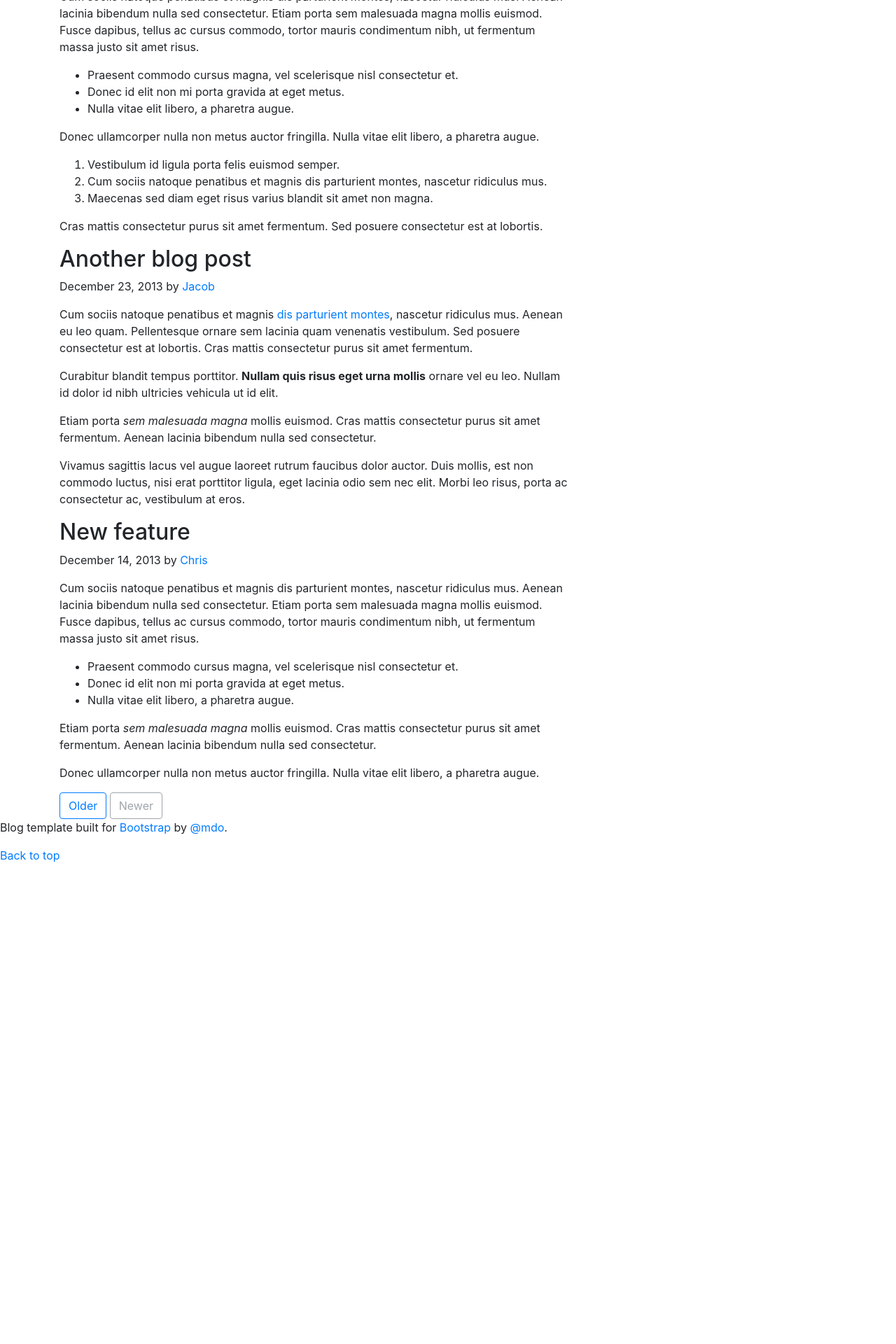
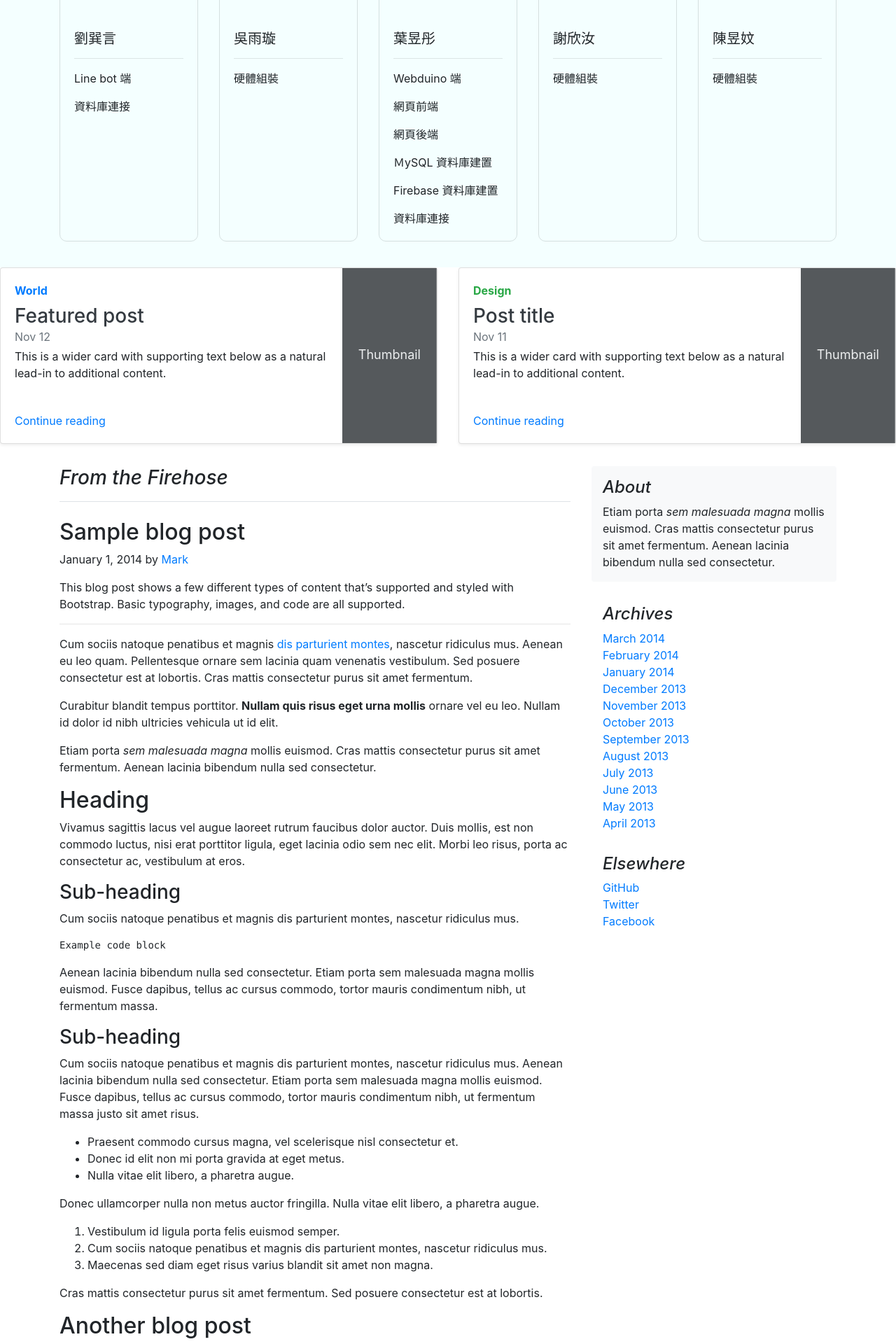
Before and after one commit to elaineyeh/Plant-Robot-Web, a Django app: page / in a window 1280 px wide; the page is wider, and only the part inside the window is pictured. Shown: the part 1688-3608 px from the top of that part at 70% size. Before the commit the page ends 2920 px from the top of that part, so only its background shows below. Run offline with Django 3.2, Linux system fonts and the light colour scheme; some libraries are stand-ins or nearby versions.

Commit message:
modified templates

```diff
--- a/templates/layout_index.html
+++ b/templates/layout_index.html
@@ -34,12 +34,17 @@
     <link href="https://fonts.googleapis.com/css?family=Playfair+Display:700,900" rel="stylesheet">
     <!-- Custom styles for this template -->
     <link href="blog.css" rel="stylesheet">
+
+</head>
+
+<body>
+    <div style="width:1280px;height:690px;background:rgba(255, 250, 250);overflow:hidden">
             <header class="blog-header py-3">
                     <div class="row flex-nowrap justify-content-between align-items-center">
                         <div class="col-4">
                         </div>
                         <div class="col-4 text-center">
-                  <font size="5"><a class="nav-link" style="color:#006400" href="#">Plant Robot</a></font>
+                            <font size="5"><a class="nav-link" style="color:#006400" href="{% url 'index' %}">Plant Robot</a></font>
                         </div>
                         <div class="col-5 text-center">
                             {% if request.user.is_authenticated %}
@@ -50,39 +55,37 @@
                             <a class="btn btn-outline-info" href="{% url 'logout' %}" role="button">登出<span
                                     class="sr-only">(current)</span></a>
                             {% else %}
-                  <a class="btn btn-info" href="{% url 'login' %}" role="button">登入<span class="sr-only">(current)</span></a>
+                            <a class="btn btn-info" href="{% url 'login' %}" role="button">登入<span
+                                    class="sr-only">(current)</span></a>
                             &nbsp;&nbsp;&nbsp;&nbsp;&nbsp;
-                  <a class="btn btn-outline-info" href="{% url 'register' %}" role="button">註冊<span class="sr-only">(current)</span></a>
+                            <a class="btn btn-outline-info" href="{% url 'register' %}" role="button">註冊<span
+                                    class="sr-only">(current)</span></a>
                             {% endif %}
                         </div>
                     </div>
                 </header>
-</head>
-
-<body>
                 <div class="container">
                     <div class="nav-scroller py-1 mb-2">
                         <nav class="nav d-flex justify-content-between">
-                <a class="d-inline-block mb-2 text-success" href="#" style="text-decoration:none;">關於我們</a>
-                <a class="d-inline-block mb-2 text-success" href="#" style="text-decoration:none;">植物種類</a>
+                            <a class="d-inline-block mb-2 text-success" href="#about" style="text-decoration:none;">關於我們</a>
+                            <a class="d-inline-block mb-2 text-success" href="#" style="text-decoration:none;">使用教學</a>
                             <a class="d-inline-block mb-2 text-success" href="{% url 'todo:index' %}"
                                 style="text-decoration:none;">植物小知識</a>
-                <a class="d-inline-block mb-2 text-success" href="#" style="text-decoration:none;">專案團隊</a>
+                            <a class="d-inline-block mb-2 text-success" href="#team" style="text-decoration:none;">專案團隊</a>
                         </nav>
                     </div>
                 {% block title %}{% endblock %}
+                </div>
+    </div>
 
+
+
+        <div>
                 {% block body %}{% endblock %}
+        </div>
+
 
         </main><!-- /.container -->
-
-        <footer class="blog-footer">
-            <p>Blog template built for <a href="https://getbootstrap.com/">Bootstrap</a> by <a
-                    href="https://twitter.com/mdo">@mdo</a>.</p>
-            <p>
-                <a href="#">Back to top</a>
-            </p>
-        </footer>
         <script src="https://code.jquery.com/jquery-3.3.1.slim.min.js"
             integrity="sha384-q8i/X+965DzO0rT7abK41JStQIAqVgRVzpbzo5smXKp4YfRvH+8abtTE1Pi6jizo"
             crossorigin="anonymous"></script>
--- a/templates/layout_user.html
+++ b/templates/layout_user.html
@@ -47,7 +47,7 @@
               <div class="col-4">
               </div>
               <div class="col-4 text-center">
-                  <font size="5"><a class="nav-link" style="color:#006400" href="#">Plant Robot</a></font>
+                  <font size="5"><a class="nav-link" style="color:#006400" href="{% url 'index' %}">Plant Robot</a></font>
               </div>
               <div class="col-5 text-center">
                   {% if request.user.is_authenticated %}
@@ -70,8 +70,6 @@
     <div class="container">
 	    <div class="row">
 		    <div class="col-md-12">
-                    <nav class="navbar navbar-expand-lg navbar-light bg-light">
-                    </nav>
                 <br>
                 <div class="row">
                     <div class="col-md-12">
--- a/templates/mainsite/index.html
+++ b/templates/mainsite/index.html
@@ -5,14 +5,127 @@
     {% bootstrap_css %}
     {% bootstrap_javascript jquery='full' %}
 
-    {% block body %}
-  <div class="jumbotron p-3 p-md-5 text-white rounded bg-dark">
+    {% block title %}
+  <div class="jumbotron p-3 p-md-5 text-white rounded" style="background-image: url(https://i.imgur.com/toP0CWg.png); background-repeat: no-repeat;background-size:cover; width: 1110px;height: 525px;">
     <div class="col-md-6 px-0">
-      <h1 class="display-4 font-italic">Title of a longer featured blog post</h1>
-      <p class="lead my-3">Multiple lines of text that form the lede, informing new readers quickly and efficiently about what’s most interesting in this post’s contents.</p>
-      <p class="lead mb-0"><a href="#" class="text-white font-weight-bold">Continue reading...</a></p>
+      <h1 class="display-4 font-italic"></h1>
+      <p class="lead my-3"></p>
+      <p class="lead mb-0"></p>
     </div>
   </div>
+    {% endblock %}
+
+  {% block body %}
+  <div style="width:1280px;height:690px;background:rgba(102, 205, 170, 0.3);overflow:hidden" id="about">
+      <br>
+      <div class="row flex-nowrap justify-content-between align-items-center">
+          <div class="col-3">
+          </div>
+          <div class="col-6 text-center">
+              <font size="6"><a class="nav-link" style="color:#006400">Plant Robot 帶你輕鬆成為綠手指</a></font>
+          </div>
+          <div class="col-3">
+          </div>
+      </div>
+      <dic class="container">
+      <div class="row">
+          <div class="col-md-6" style="padding-left:20px;padding-right:0px;">
+              <div class="card" style="width: 37rem;margin: 0 auto;border:none;">
+                  <img src="https://i.imgur.com/TItVY1s.png" class="card-img-top" alt="...">
+                  <div class="card-body">
+                    <h5 class="card-title">使用教學</h5>
+                    <p class="card-text">不知道該如何使用 Plant Robot 或不知道有什麼功能嗎？</p>
+                    <a href="#" class="btn btn-info">開始教學</a>
+                  </div>
+                </div>
+          </div>
+          <div class="col-md-6" style="padding-left:0px;padding-right:20px;">
+              <div class="card" style="width: 37rem;margin: 0 auto;border:none;">
+                  <img src="https://i.imgur.com/N6bonfU.png" class="card-img-top" alt="...">
+                  <div class="card-body">
+                    <h5 class="card-title">植物小知識</h5>
+                    <p class="card-text">想知道更多關於植物的知識嗎？</p>
+                    <a href="#" class="btn btn-info">閱讀知識</a>
+                  </div>
+                </div>
+          </div>
+      </div>
+      </div>
+
+  </div>
+
+  <div style="width:1280px;height:690px;background:rgba(240, 255, 255, 0.7);overflow:hidden" id="team">
+      <br>
+      <div class="row flex-nowrap justify-content-between align-items-center">
+          <div class="col-3">
+          </div>
+          <div class="col-6 text-center">
+              <font size="6"><a class="nav-link" style="color:#006400">專案團隊</a></font>
+          </div>
+          <div class="col-3">
+          </div>
+      </div>
+      <div class="container">
+        <br>
+          <div class="card-deck">
+              <div class="card" style="border-radius:10px; background:rgba(175, 238, 238, 0);">
+                <br>
+                <img src="https://i.imgur.com/ScMFSBE.png" class="card-img-top" style="margin: auto; border-radius:150px; width: 170px;height: 170px;">
+                <div class="card-body">
+                    <br>
+                  <h5 class="card-title">劉巽言</h5>
+                  <hr>
+                  <p class="card-text">Line bot 端</p>
+                  <p class="card-text">資料庫連接</p>
+                  </div>
+              </div>
+              <div class="card" style="border-radius:10px; background:rgba(175, 238, 238, 0);">
+                  <br>
+                <img src="https://i.imgur.com/ScMFSBE.png" class="card-img-top" style="margin: auto; border-radius:150px; width: 170px;height: 170px;">
+                <div class="card-body">
+                    <br>
+                  <h5 class="card-title">吳雨璇</h5>
+                  <hr>
+                  <p class="card-text">硬體組裝</p>
+                </div>
+              </div>
+              <div class="card" style="border-radius:10px; background:rgba(175, 238, 238, 0);">
+                  <br>
+                <img src="https://i.imgur.com/ScMFSBE.png" class="card-img-top" style="margin: auto; border-radius:150px; width: 170px;height: 170px;">
+                <div class="card-body">
+                    <br>
+                  <h5 class="card-title">葉昱彤</h5>
+                  <hr>
+                  <p class="card-text">Webduino 端</p>
+                  <p class="card-text">網頁前端</p>
+                  <p class="card-text">網頁後端</p>
+                  <p class="card-text">ＭySQL 資料庫建置</p>
+                  <p class="card-text">Firebase 資料庫建置</p>
+                  <p class="card-text">資料庫連接</p>
+                  </div>
+              </div>
+              <div class="card" style="border-radius:10px; background:rgba(175, 238, 238, 0);">
+                  <br>
+                  <img src="https://i.imgur.com/ScMFSBE.png" class="card-img-top" style="margin: auto; border-radius:150px; width: 170px;height: 170px;">
+                  <div class="card-body">
+                      <br>
+                    <h5 class="card-title">謝欣汝</h5>
+                    <hr>
+                    <p class="card-text">硬體組裝</p>                  </div>
+                </div>
+                <div class="card" style="border-radius:10px; background:rgba(175, 238, 238, 0);">
+                    <br>
+                    <img src="https://i.imgur.com/ScMFSBE.png" class="card-img-top" style="margin: auto; border-radius:150px; width: 170px;height: 170px;">
+                    <div class="card-body">
+                        <br>
+                      <h5 class="card-title">陳昱妏</h5>
+                      <hr>
+                      <p class="card-text">硬體組裝</p>
+                      </div>
+                  </div>
+            </div>
+      </div>
+    </div>
 
   <div class="row mb-2">
     <div class="col-md-6">
--- a/templates/registration/edit.html
+++ b/templates/registration/edit.html
@@ -18,11 +18,11 @@
       <a class="btn btn-outline-secondary" href="{% url 'password_change' %}" role="button">更改密碼</a>
       <br><br>
       {% buttons %}
-      <button type="submit" class="btn btn-primary" style="float:left">
+      <button type="submit" class="btn btn-info" style="float:left">
         確定
       </button>
       &nbsp;&nbsp;
-      <a class="btn btn-outline-secondary" href="{% url 'index' %}" role="button">取消</a>
+      <a class="btn btn-outline-info" href="{% url 'index' %}" role="button">取消</a>
       {% endbuttons %}
 
     </form>
--- a/templates/registration/login.html
+++ b/templates/registration/login.html
@@ -21,7 +21,7 @@
                     <a href="{% url 'password_reset' %}" class="mb-2">忘記密碼?</a>
                     <br><br>
                     {% buttons %}
-                      <button type="submit" class="btn btn-primary">
+                      <button type="submit" class="btn btn-info">
                         登入
                       </button>
                     {% endbuttons %}
--- a/templates/registration/password_change.html
+++ b/templates/registration/password_change.html
@@ -15,9 +15,11 @@
                     {% csrf_token %}
                     {% bootstrap_form form %}
                     {% buttons %}
-                      <button type="submit" class="btn btn-primary">
+                      <button type="submit" class="btn btn-info">
                         確定
                       </button>
+                      &nbsp;&nbsp;
+                      <a class="btn btn-outline-info" href="{% url 'index' %}" role="button">取消</a>
                     {% endbuttons %}
                   </form>
         </div>
--- a/templates/registration/password_reset.html
+++ b/templates/registration/password_reset.html
@@ -15,8 +15,8 @@
               {% csrf_token %}
               {% bootstrap_form form %}
               {% buttons %}
-                <button type="submit" class="btn btn-primary">
-                  Submit
+                <button type="submit" class="btn btn-info">
+                    確定
                 </button>
               {% endbuttons %}
           </form>
--- a/templates/registration/register.html
+++ b/templates/registration/register.html
@@ -16,13 +16,14 @@
               {% csrf_token %}
               {% bootstrap_form form %}
               {% buttons %}
-                <button type="submit" class="btn btn-primary" style="float:left">
+                <button type="submit" class="btn btn-info" style="float:left">
                   確定
                 </button>
               {% endbuttons %}
           </form>
           &nbsp;&nbsp;
-          <a class="btn btn-outline-secondary" href="{% url 'index' %}" role="button">取消</a>
+          <a class="btn btn-outline-info" href="{% url 'index' %}" role="button">取消</a>
         </div>
     </div>
+  <br><br>
 {% endblock %}
--- a/templates/todo/edit.html
+++ b/templates/todo/edit.html
@@ -4,14 +4,16 @@
 
 {% block body %}
 <h1>修改文章</h1>
+<br>
     <div class="row">
         <div class="col">
                 <form action="" method="post" class="form" enctype="multipart/form-data">
                     {% csrf_token %}
                     {% bootstrap_form form %}
                     {% buttons %}
-                      <button type="submit" class="btn btn-primary">
-                        Submit
+                    <br>
+                      <button type="submit" class="btn btn-info">
+                        修 改
                       </button>
                     {% endbuttons %}
                 </form>
--- a/templates/todo/index.html
+++ b/templates/todo/index.html
@@ -1,4 +1,4 @@
-{% extends 'layout_post.html' %}
+{% extends 'layout_user.html' %}
 
 {% block body %}
     <div class="row">
--- a/templates/todo/new.html
+++ b/templates/todo/new.html
@@ -4,14 +4,16 @@
 
 {% block body %}
 <h1>新增文章</h1>
+<br>
     <div class="row">
         <div class="col">
                 <form action="" method="post" class="form"  enctype="multipart/form-data">
                     {% csrf_token %}
                     {% bootstrap_form form %}
                     {% buttons %}
-                      <button type="submit" class="btn btn-primary">
-                        Submit
+                    <br>
+                      <button type="submit" class="btn btn-info">
+                        新 增
                       </button>
                     {% endbuttons %}
                   </form>
--- a/todo/models.py
+++ b/todo/models.py
@@ -7,7 +7,7 @@
 
 def mainsite_directory_path(instance, filename):
     # return 'mainsite/{}/{}'.format(instance.id, filename)
-    return os.path.join('mainsite', str(time.time()), filename)
+    return os.path.join('todo', str(time.time()), filename)
 
 class Category(models.Model):
     name = models.CharField('類別', max_length = 10, unique=True)
@@ -22,8 +22,9 @@
 class Post(models.Model):
     category = models.ForeignKey(Category, on_delete=models.PROTECT, verbose_name='類別')
     title = models.CharField('題目', max_length=64)
-    body = models.CharField('文章', max_length=1000)
+    body = models.TextField('文章', max_length=1000)
     pub_date = models.DateTimeField(default=timezone.now)
+    # image = models.ImageField('圖片', up_load_to=mainsite_directory_path)
 
     def __str__(self):
         return str(self.title)
```
Also changed, not shown: templates/todo/show.html (+5 -4 lines). Lines whose indentation alone changed are shown as unchanged.
